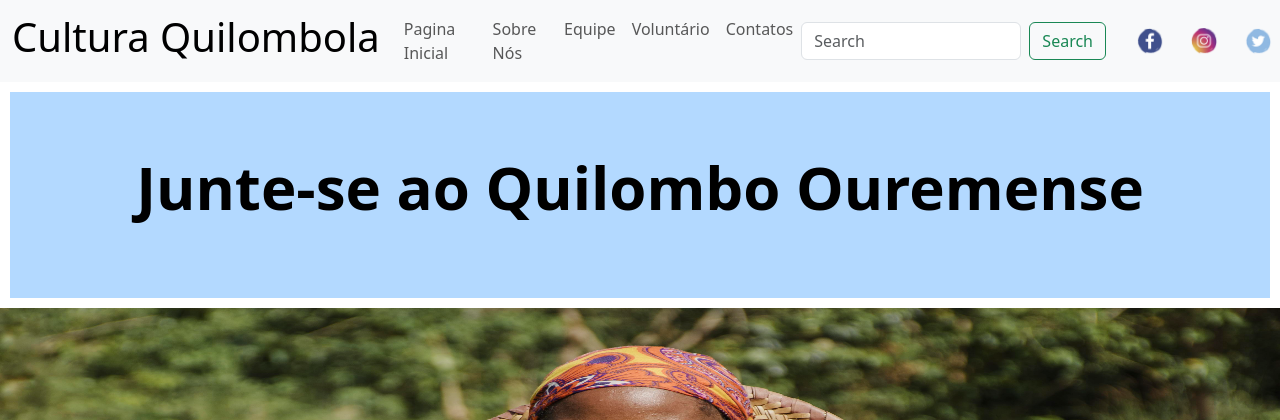
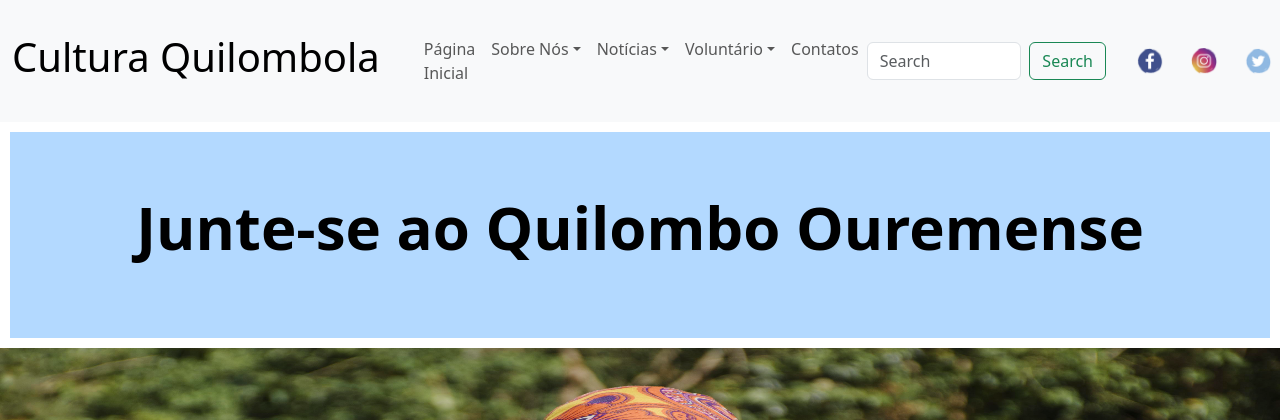
Before and after one commit to WerllonSantos/CulturaQuilombola, a Django app: page /culturaquilombola/ in a window 1280 px wide. Shown: the top 420 px of the page. Run offline with Django 5.2, Linux system fonts and the light colour scheme.

Commit message:
pagina, doar, eventos, noticias e outros

```diff
--- a/minhaapp/urls.py
+++ b/minhaapp/urls.py
@@ -1,12 +1,14 @@
 from django.urls import path
-from .views import pagina, sobre,equipe, atividades,voluntario, contato
+from .views import pagina, sobre,equipe, noticias, eventos, voluntario,doar, contato
 
 urlpatterns = [
     path('', pagina, name="pagina"),
-    path('sobre/',sobre, name="sobre"),
+    path('sobre/', sobre, name="sobre"),
     path('equipe/', equipe, name="equipe"),
-    path('atividades/', atividades, name="atividades"),
+    path('noticias/', noticias, name="noticias"),
+    path('eventos/', eventos, name="eventos"),
     path('voluntario/', voluntario, name="voluntario"),
+    path('doar/', doar, name="doar"),
     path('contato/', contato, name="contato"),
 
 ]
--- a/minhaapp/views.py
+++ b/minhaapp/views.py
@@ -10,11 +10,17 @@ def sobre (request):
 def equipe (request):
     return render(request, 'equipe.html')
 
-def atividades (request):
-    return render(request, 'atividades.html')
+def noticias (request):
+    return render(request, 'noticias.html')
+
+def eventos (request):
+    return render(request, 'eventos.html')
 
 def voluntario (request):
     return render(request, 'voluntario.html')
 
+def doar (request):
+    return render(request, 'doar.html')
+
 def contato (request):
     return render(request, 'contato.html')
--- a/static/css/style.css
+++ b/static/css/style.css
@@ -3,16 +3,18 @@
 .nav-link:hover {
      color: #fff;
      font-weight: bold;
-     background-color: #333;
+     background-color: #0d6efd;
      border-radius: 4px;
+     margin:0px;
 }
+
+
 .footer {
      background-color: #b3d9ff;
      color: #000;
      padding: 20px;
      display: flex;
      grid-template-columns: repeat(3, 1fr);
-
 
 }
 
@@ -53,7 +55,6 @@
 
 }
 
-
 .container {
      max-width: 800px;
      margin: 0 auto;
@@ -73,6 +74,7 @@
      color: black;
      font-weight: bold;
      text-align: center
+
 }
 
 .titulo-equipe h1{
@@ -250,6 +252,7 @@
      text-align: left;
      margin-bottom: 10px;
      padding: 30px;
+
  }
 
 
--- a/template/atividades.html
+++ b/template/doar.html
@@ -1,6 +1,6 @@
 {% extends 'menu.html' %}
 {% load static %}
-{% block title %} Atividade {% endblock %}
+{% block title %} Doar {% endblock %}
 {% block body %}
 
 
--- a/template/menu.html
+++ b/template/menu.html
@@ -2,18 +2,41 @@
 {% load static %}
 {% block menu %}
 
+
+
 <nav class="navbar navbar-expand-lg navbar-light bg-light">
-     <div class="container-fluid">
+  <div class="container Fluid">
     <a class="navbar-brand" href=""><h1>Cultura Quilombola</h1></a>
       <button class="navbar-toggler" type="button" data-bs-toggle="collapse" data-bs-target="#navbarSupportedContent" aria-controls="navbarSupportedContent" aria-expanded="false" aria-label="Toggle navigation">
           <span class="navbar-toggler-icon"></span>
       </button>
          <div class="collapse navbar-collapse" id="navbarSupportedContent">
               <ul class="navbar-nav me-auto mb-2 mb-lg-0">
-             <li class="nav-item"> <a class="nav-link" href="{% url 'pagina' %}">Pagina Inicial</a> </li>
-             <li class="nav-item"> <a class="nav-link" href="{% url 'sobre' %}">Sobre Nós</a> </li>
-             <li class="nav-item"> <a class="nav-link" href="{% url 'equipe' %}">Equipe</a>   </li>
-             <li class="nav-item"> <a class="nav-link" href="{% url 'voluntario' %}">Voluntário</a>  </li>
+                <li class="nav-item"><a class="nav-link" href="{% url 'pagina' %}">Página Inicial</a></li>
+                    <li class="nav-item dropdown">
+                <a class="nav-link dropdown-toggle" href="#" id="navbarDropdownSobre" role="button" data-bs-toggle="dropdown" aria-expanded="false">Sobre Nós</a>
+              <ul class="dropdown-menu" aria-labelledby="navbarDropdownSobre">
+                 <li><a class="dropdown-item" href="{% url 'sobre' %}">Sobre</a></li>
+                 <li><a class="dropdown-item" href="{% url 'equipe' %}">Equipe</a></li>
+              </ul>
+                    </li>
+
+                <li class="nav-item dropdown">
+                <a class="nav-link dropdown-toggle" href="#" id="navbarDropdownNoticias" role="button" data-bs-toggle="dropdown" aria-expanded="false">Notícias</a>
+                <ul class="dropdown-menu" aria-labelledby="navbarDropdownNoticias">
+                    <li><a class="dropdown-item" href="{% url 'noticias' %}">Notícias</a></li>
+                    <li><a class="dropdown-item" href="{% url 'eventos' %}">Eventos</a></li>
+                </ul>
+                </li>
+
+            <li class="nav-item dropdown">
+                <a class="nav-link dropdown-toggle" href="#" id="navbarDropdownVoluntario" role="button" data-bs-toggle="dropdown" aria-expanded="false">Voluntário</a>
+                <ul class="dropdown-menu" aria-labelledby="navbarDropdownVoluntario">
+                    <li><a class="dropdown-item" href="{% url 'voluntario' %}">Voluntário</a></li>
+                    <li><a class="dropdown-item" href="{% url 'doar' %}">Doar</a></li>
+                </ul>
+            </li>
+
             <li class="nav-item"> <a class="nav-link" href="{% url 'contato' %}">Contatos</a>  </li>
             </ul>
 
```
Also changed, not shown: template/eventos.html (added, +7 -0 lines), template/noticias.html (added, +31 -0 lines), template/recursos.html (deleted, +0 -10 lines). Lines whose indentation alone changed are shown as unchanged.
